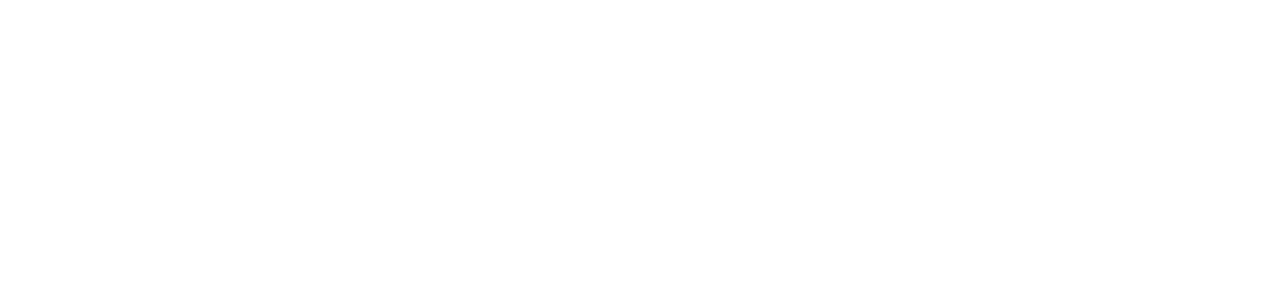
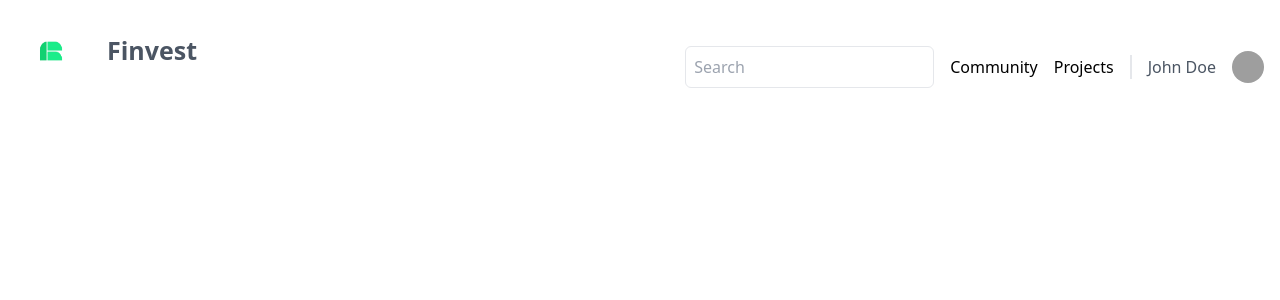
Before and after one commit to Ange-Constance/Codextreme, a React (Vite) app in the folder codeXtreme/: page /ourstory in a window 1280 px wide. Before the commit this address had no page. Shown: the top 300 px of the page. Built offline with nearby package versions, Linux system fonts and the light colour scheme; grey boxes are pictures that could not be loaded.

Commit message:
Ft (Routing)
- added navigation bars
- connected our pages

```diff
--- a/codeXtreme/src/App.jsx
+++ b/codeXtreme/src/App.jsx
@@ -5,8 +5,12 @@ import {
  } from "react-router-dom"
 import CommunityPage from "./Pages/CommunityPage"
 import LandingPage from "./Pages/LandingPage"
+import SingIn from "./components/Login"
 import SignUp from "./components/SignUp"
-import Login from "./components/Login"
+import OurStoryPage from "./Pages/OurStoryPage"
+import ProjectsPage from "./Pages/ProjectsPage"
+import PreferencesPage from "./Pages/PreferencesPage"
+
 
 const App = () => {
   return (
@@ -14,9 +18,13 @@ const App = () => {
       <Router>
         <Routes>
           <Route path="/" element={<LandingPage />} />
+          <Route path="/home" element = {<LandingPage />} />
           <Route path="/community" element={<CommunityPage />} />
-          <Route path="/signup" element={<SignUp/>}/>
-          <Route path="/login" element={<Login/>}/>
+          <Route path="/ourstory" element={<OurStoryPage />} />
+          <Route path="/projects" element={<ProjectsPage />} />
+          <Route path="/signin" element={<SingIn />} />
+          <Route path="/singup" element={<SignUp />} />
+          <Route path="/preferences" element={<PreferencesPage />} />
         </Routes>
       </Router>
 
--- /dev/null
+++ b/codeXtreme/src/Components/Nav.jsx
@@ -0,0 +1,89 @@
+import { useState } from 'react';
+import { Link } from 'react-router-dom';
+import Logo from '../assets/logo.png';
+
+const Nav = () => {
+  const user = {
+    name: 'John Doe',
+    UserProfilePicture: 'https://placekitten.com/30/30',
+  };
+
+  const [showDropdown, setShowDropdown] = useState(false);
+
+  const toggleDropdown = () => {
+    setShowDropdown(!showDropdown);
+  };
+
+  return (
+    <nav className="bg-white p-4 flex items-center justify-between">
+      {/* Left side - Logo and Name */}
+      <div className="flex items-center">
+        <img src={Logo} alt="Logo" className="w-[80px] h-[70px] ml-[-5px] mb-8" />
+        <span className="text-gray-600 text-[25px] font-bold ml-4 mb-8">Finvest</span>
+      </div>
+
+
+      {/* Right side - Navigation and Profile */}
+      <div className="flex items-center space-x-4">
+        {/* Search Bar */}
+        <input
+          type="text"
+          placeholder="Search"
+          className="border p-2 rounded-md"
+        />
+
+        <ul className="flex space-x-4 ">
+          <Link to="/community">
+            <li><a href="#" className="text-black">Community</a></li>
+          </Link>
+
+          <Link to="/projects">
+            <li><a href="#" className="text-black">Projects</a></li>
+          </Link>
+        </ul>
+
+        {/* Profile Section with Dropdown */}
+        <div className="relative flex items-center">
+          <span className="h-6 bg-gray-300 border-r-2 border-gray-200" />
+
+          <button
+            onClick={toggleDropdown}
+            className="flex items-center text-black focus:outline-none"
+          >
+            <span className="text-gray-600 ml-4">{user.name}</span>
+            <img
+              src={user.UserProfilePicture}
+              alt="User Profile"
+              className="w-8 h-8 rounded-full ml-4"
+            />
+          </button>
+
+          {/* Dropdown Menu */}
+          {showDropdown && (
+            <div className="absolute top-full right-0 mt-2 bg-white border rounded-md shadow-md">
+              <ul className="py-2">
+                <li className="px-4 py-2">
+                  <Link to="/preferences" className="text-black">Preferences</Link>
+                </li>
+                <li className="px-4 py-2">
+                  <button
+                    className="text-black"
+                    onClick={() => {
+                      // Add your logout logic here
+                    }}
+                  >
+                    <Link to="/">
+                    Logout
+                    </Link>
+                  </button>
+                </li>
+              </ul>
+            </div>
+          )}
+        </div>
+      </div>
+    </nav>
+  );
+};
+
+export default Nav;
--- a/codeXtreme/src/Components/TrendingCard.jsx
+++ b/codeXtreme/src/Components/TrendingCard.jsx
@@ -31,12 +31,12 @@ const TrendingCard = () => {
   ];
 
   const recommendedFields = [
-    'Machine Learning',
-    'Web Development',
-    'Data Science',
-    'Mobile Apps',
-    'Cybersecurity',
-    'Agriculture',
+    '#Machine Learning',
+    '#Web Development',
+    '#Data Science',
+    '#Mobile Apps',
+    '#Cybersecurity',
+    '#Agriculture',
     // Add more fields as needed
   ];
 
--- a/codeXtreme/src/Pages/CommunityPage.jsx
+++ b/codeXtreme/src/Pages/CommunityPage.jsx
@@ -1,6 +1,6 @@
 import ProjectCard from "../Components/ProjectCard"
 import TrendingCard from "../components/TrendingCard"
-import Navbar from "../components/Navbar";
+import Nav from "../components/Nav";
 function CommunityPage() {
 
   const projects = [
@@ -46,7 +46,7 @@ function CommunityPage() {
 
   return (
     <div>
-      <Navbar />
+      <Nav />
     <div className="flex ml-40 mr-40">
 
     <div className="justify-center h-screen items-center flex-initial w-4/5">
--- /dev/null
+++ b/codeXtreme/src/Pages/OurStoryPage.jsx
@@ -0,0 +1,10 @@
+import Nav from "../components/Nav"
+function OurStoryPage() {
+  return (
+    <div>
+        <Nav />
+    </div>
+  )
+}
+
+export default OurStoryPage
--- /dev/null
+++ b/codeXtreme/src/Pages/PreferencesPage.jsx
@@ -0,0 +1,10 @@
+import Nav from "../components/Nav"
+function PreferencesPage() {
+  return (
+    <div>
+       <Nav/>
+    </div>
+  )
+}
+
+export default PreferencesPage
--- /dev/null
+++ b/codeXtreme/src/Pages/ProjectsPage.jsx
@@ -0,0 +1,10 @@
+import Nav from "../components/Nav"
+function ProjectsPage() {
+  return (
+    <div>
+        <Nav />
+    </div>
+  )
+}
+
+export default ProjectsPage
--- a/codeXtreme/src/components/Navbar.jsx
+++ b/codeXtreme/src/components/Navbar.jsx
@@ -1,5 +1,6 @@
 
 import Logo from '../assets/Finvest_Logo.png'
+import { Link } from 'react-router-dom';
 const Navbar = () => {
   return (
     <nav className="bg-white p-4 flex items-center justify-between mt-2">
@@ -12,14 +13,26 @@ const Navbar = () => {
       {/* Right side - Links and Get Started button */}
       <div className="flex items-center mr-6 mb-8">
         <ul className="flex space-x-4">
+        <Link to="/ourstory">
           <li><a href="#" className="text-black">Our Story</a></li>
+        </Link>
+        <Link to="/community">
           <li><a href="#" className="text-black">Community</a></li>
+          </Link>
+
+          <Link to="/projects">
           <li><a href="#" className="text-black">Projects</a></li>
+          </Link>
+
+          <Link to="/signin">
           <li><a href="#" className="text-black">Sign In</a></li>
+          </Link>
         </ul>
 
         <button className="bg-primary text-white py-2 px-4 rounded-lg ml-4 font-bold">
+        <Link to="/singup">
           Get Started
+          </Link>
         </button>
       </div>
     </nav>
```
